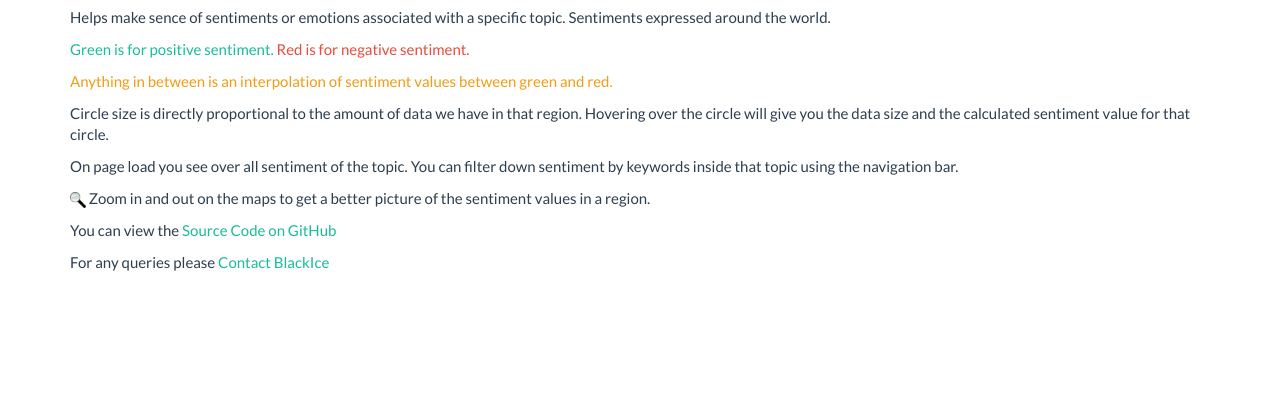
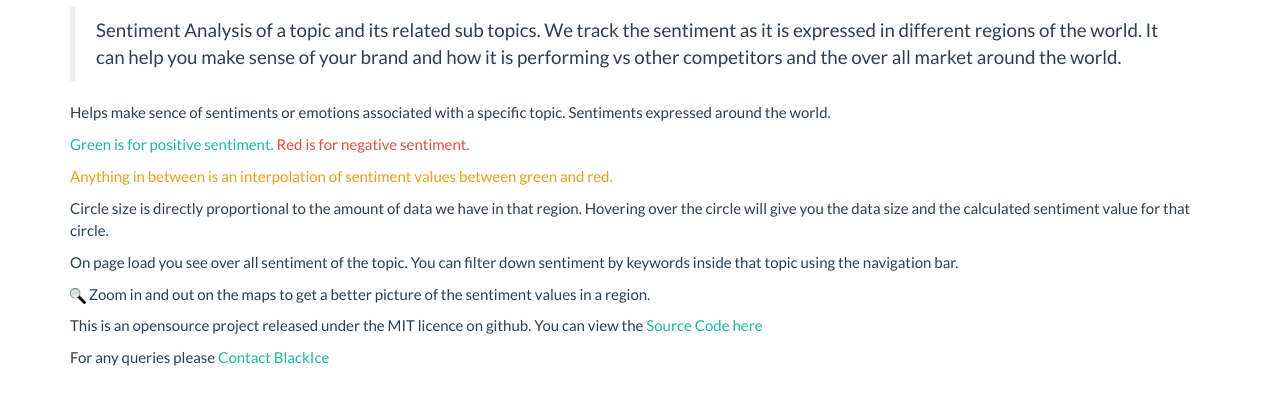
Before and after one commit to keithsjohnson/wardolph, a website: page client/index.html at #/blog in a window 1280 px wide. Shown: the part 251-656 px from the top of the page. Drawn offline with nearby package versions, Linux system fonts and the light colour scheme; some packages are replaced by stand-ins of ours.

Commit message:
blog quote added

```diff
--- a/client/partial/blog/blog.html
+++ b/client/partial/blog/blog.html
@@ -6,6 +6,9 @@
         <p>Sentiment analysis</p>
         <div class="bs-component">
               <h3>Blog</h3>
+              <blockquote>
+                <p>Sentiment Analysis of a topic and its related sub topics. We track the sentiment as it is expressed in different regions of the world. It can help you make sense of your brand and how it is performing vs other competitors and the over all market around the world.</p>
+              </blockquote>
               <p>Helps make sence of sentiments or emotions associated with a specific topic. Sentiments expressed around the world.</p>
               <p>
                 <span class="text-success">Green is for positive sentiment.</span>
@@ -15,7 +18,8 @@
               <p>Circle size is directly proportional to the amount of data we have in that region. Hovering over the circle will give you the data size and the calculated sentiment value for that circle.</p>
               <p>On page load you see over all sentiment of the topic. You can filter down sentiment by keywords inside that topic using the navigation bar.</p>
               <p><img src="/img/zoom.png" height="16"> Zoom in and out on the maps to get a better picture of the sentiment values in a region.</p>
-              <p>You can view the <a href="http://github.com/wardolph/wardolph">Source Code on GitHub</a></p>
+
+              <p>This is an opensource project released under the MIT licence on github. You can view the <a href="http://github.com/wardolph/wardolph">Source Code here</a></p>
               <p>For any queries please <a href="mailto:blackice@wardolph.com">Contact BlackIce</a></p>
             </div>
 
```
